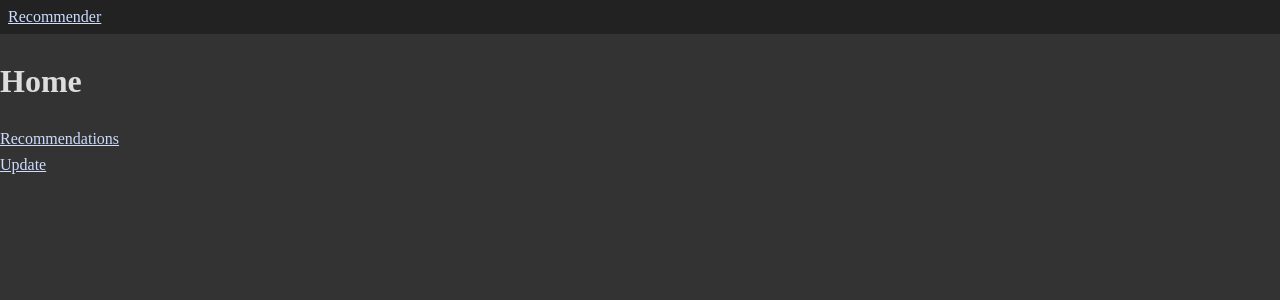
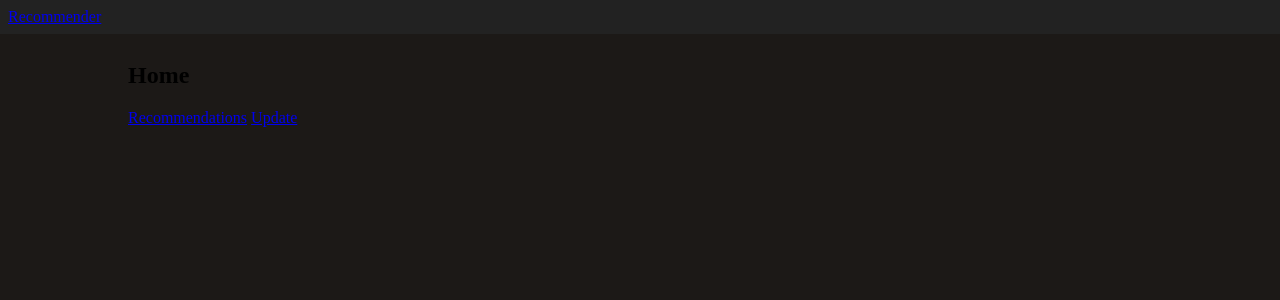
Before and after one commit to RitzyMage/slash-ten, a SvelteKit app: page / in a window 1280 px wide. Shown: the top 300 px of the page. Built offline with nearby package versions, Linux system fonts and the light colour scheme.

Commit message:
basic css variables

```diff
--- a/src/app.css
+++ b/src/app.css
@@ -1,29 +1,57 @@
-a {
-  color: #cdf;
-}
+/* VARIABLES */
 
-button {
-  background-color: #173;
-  color: #ddd;
-  padding: 8px;
-  border: none;
-  border-radius: 4px;
-}
+:root {
+  /* COLORS */
 
-button:hover {
-  background-color: #395;
-}
+  --black: #1c1917;
+  --gray-dark: #292524;
+  --gray-light: #e7e5e4;
+  --white: #f5f5f4;
 
-button:disabled {
-  background-color: #444;
+  --purple-dark: #8e51ff;
+  --purple-light: #c4b4ff;
+
+  --green: #7bf1a8;
+  --red: #ff6467;
+
+  /* THEME */
+
+  --bg-dark: var(--black);
+  --bg: var(--gray-dark);
+
+  --text: var(--gray-light);
+  --text-emphasis: var(--white);
+
+  --theme-1: var(--purple-dark);
+  --theme-2: var(--purple-light);
+
+  --success: var(--green);
+  --error: var(--red);
+
+  /* SIZES */
+
+  --1: 8px;
+  --2: 16px;
+  --4: 32px;
+  --8: 64px;
+  --16: 128px;
+  --32: 256px;
+  --64: 512px;
+  --128: 1024px;
 }
 
 body {
   display: flex;
   flex-direction: column;
-  background-color: #333;
-  color: #ddd;
+  align-items: stretch;
+  background-color: var(--bg-dark);
   gap: 8px;
   min-height: 100vh;
   margin: 0;
 }
+
+article {
+  max-width: var(--128);
+  align-self: center;
+  width: calc(100% - var(--8));
+}
--- a/src/routes/+layout.svelte
+++ b/src/routes/+layout.svelte
@@ -4,4 +4,6 @@
 </script>
 
 <Header />
-<slot />
+<article>
+  <slot />
+</article>
```
